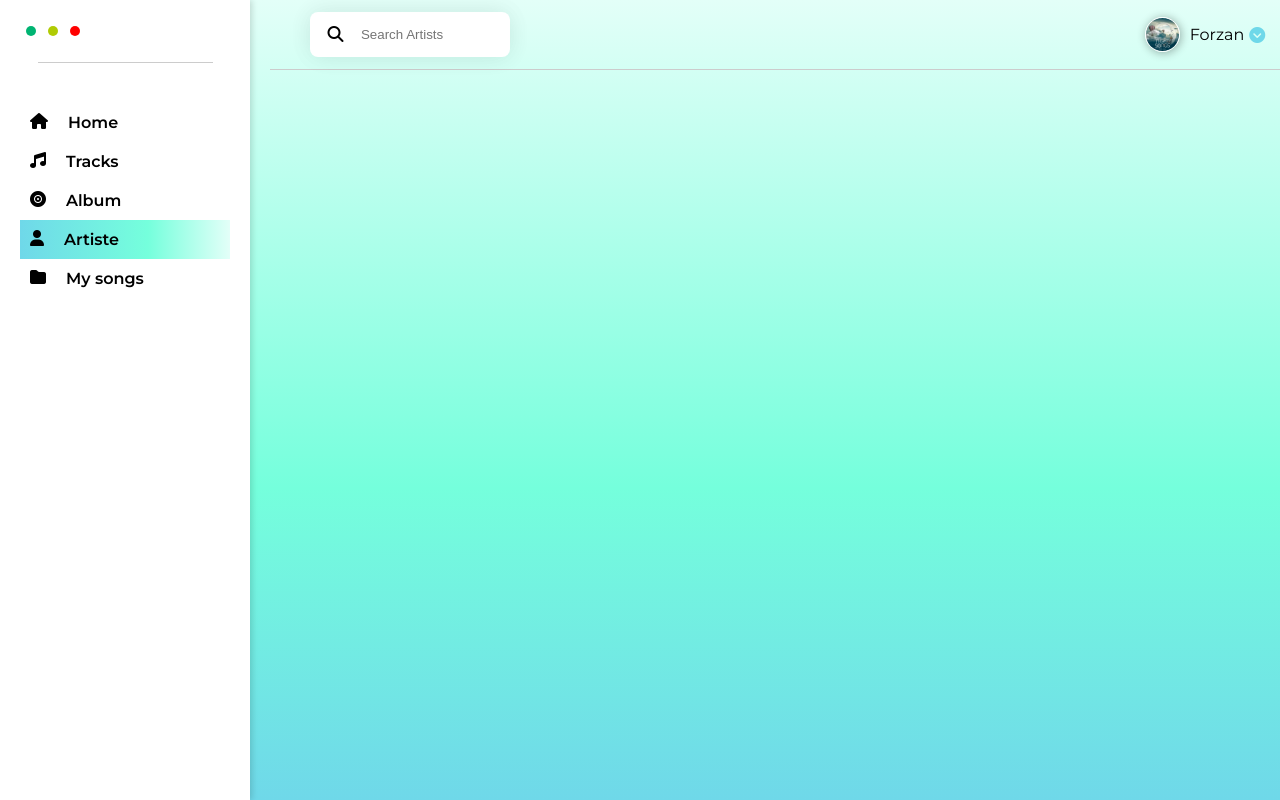
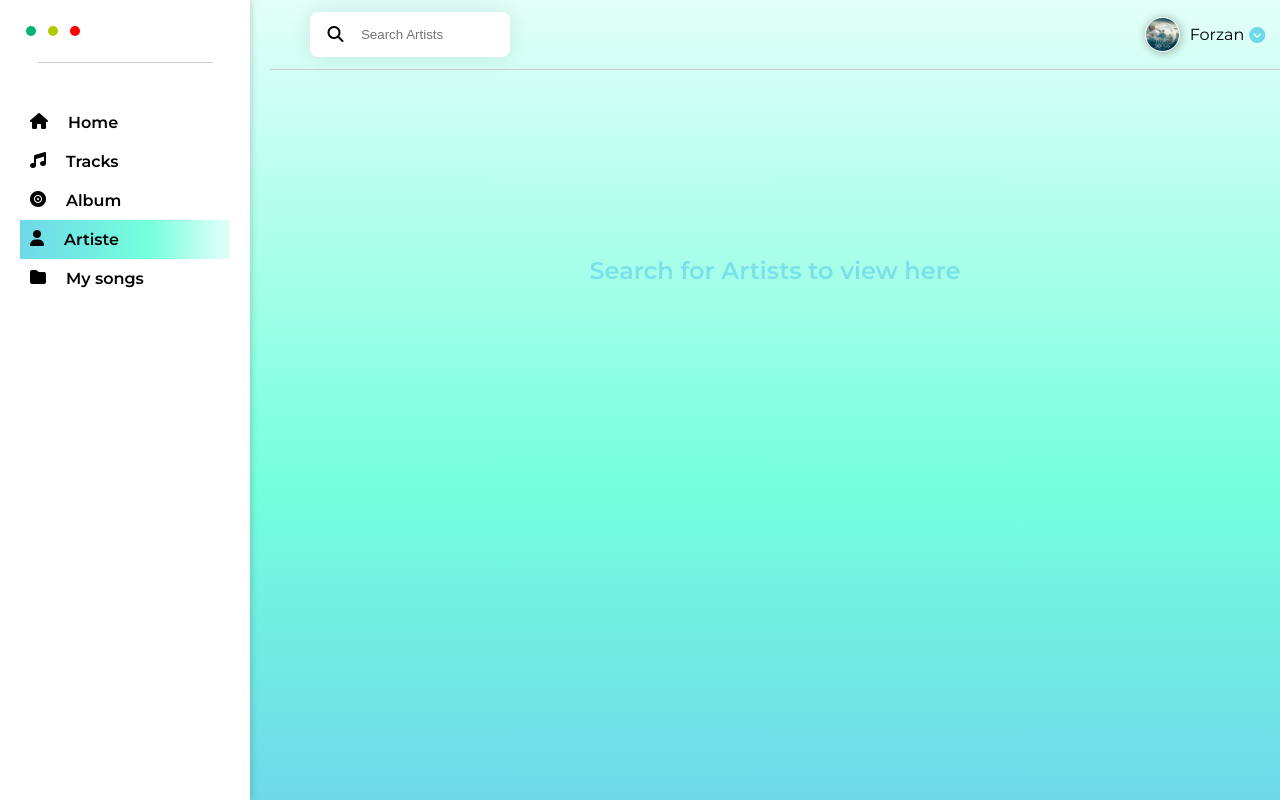
Before and after one commit to minnez/GeniusSongs-vue, a Vue app: page /artist in a window 1280 px wide. Built offline with nearby package versions, Linux system fonts and the light colour scheme.

Commit message:
did the loading screen for artist search

```diff
--- a/src/components/loading/Loading2.vue
+++ b/src/components/loading/Loading2.vue
@@ -18,25 +18,30 @@ export default {};
 @keyframes beat {
     0% {
         transform: scaley(-50%);
+        background-color: rgba(111, 216, 233, 0.4);
     }
     50% {
         transform: scaley(100%);
+        background-color: rgb(11, 218, 250);
     }
     100% {
         transform: scaley(-50%);
+        background-color: rgba(111, 216, 233, 0.4);
     }
 }
 .loading {
-    height: 100%;
+    height: fit-content;
+    width: 200px;
     display: flex;
     justify-content: center;
     align-items: center;
 }
+
 .barr {
     animation: 2.1s linear infinite beat;
     width: 5px;
-    height: 30px;
-    background-color: #000000;
+    height: 40px;
+    background-color: rgb(11, 218, 250);
     margin: 1px;
 }
 .one {
--- a/src/views/Artist.vue
+++ b/src/views/Artist.vue
@@ -22,8 +22,12 @@
                 ></i>
             </div>
         </div>
+        <div v-if="!queryData" class="beforeSearchArtist">
+            <h2 v-if="!loading">Search for Artists to view here</h2>
+            <Loading2 v-else />
+        </div>
 
-        <div class="artist-main">
+        <div v-else class="artist-main">
             <ArtistCard
                 v-for="(artist, index) in queryData"
                 :key="index"
@@ -41,10 +45,12 @@
 <script>
 import { ref } from "@vue/reactivity";
 import ArtistCard from "../components/ArtistCard.vue";
+import Loading2 from "../components/loading/Loading2.vue";
 export default {
-    components: { ArtistCard },
+    components: { ArtistCard, Loading2 },
     setup() {
         const searchArtist = () => {
+            loading.value = true;
             const options = {
                 method: "GET",
                 headers: {
@@ -60,18 +66,30 @@ export default {
             )
                 .then((response) => response.json())
                 .then((response) => (queryData.value = response.artists.items))
+                .then(() => (loading.value = false))
                 .catch((err) => console.error(err));
             // console.log(artistSearch.value);
         };
         const artistSearch = ref("");
         const queryData = ref();
+        const loading = ref(false);
 
-        return { artistSearch, searchArtist, queryData };
+        return { artistSearch, searchArtist, queryData, loading };
     },
 };
 </script>
 
 <style>
+.beforeSearchArtist {
+    height: 400px;
+    padding: 10px;
+    display: flex;
+    flex-direction: column;
+    justify-content: center;
+    align-items: center;
+    color: rgba(111, 216, 233, 0.8);
+    text-align: center;
+}
 .artist-main {
     padding: 10px;
     height: 100%;
```
